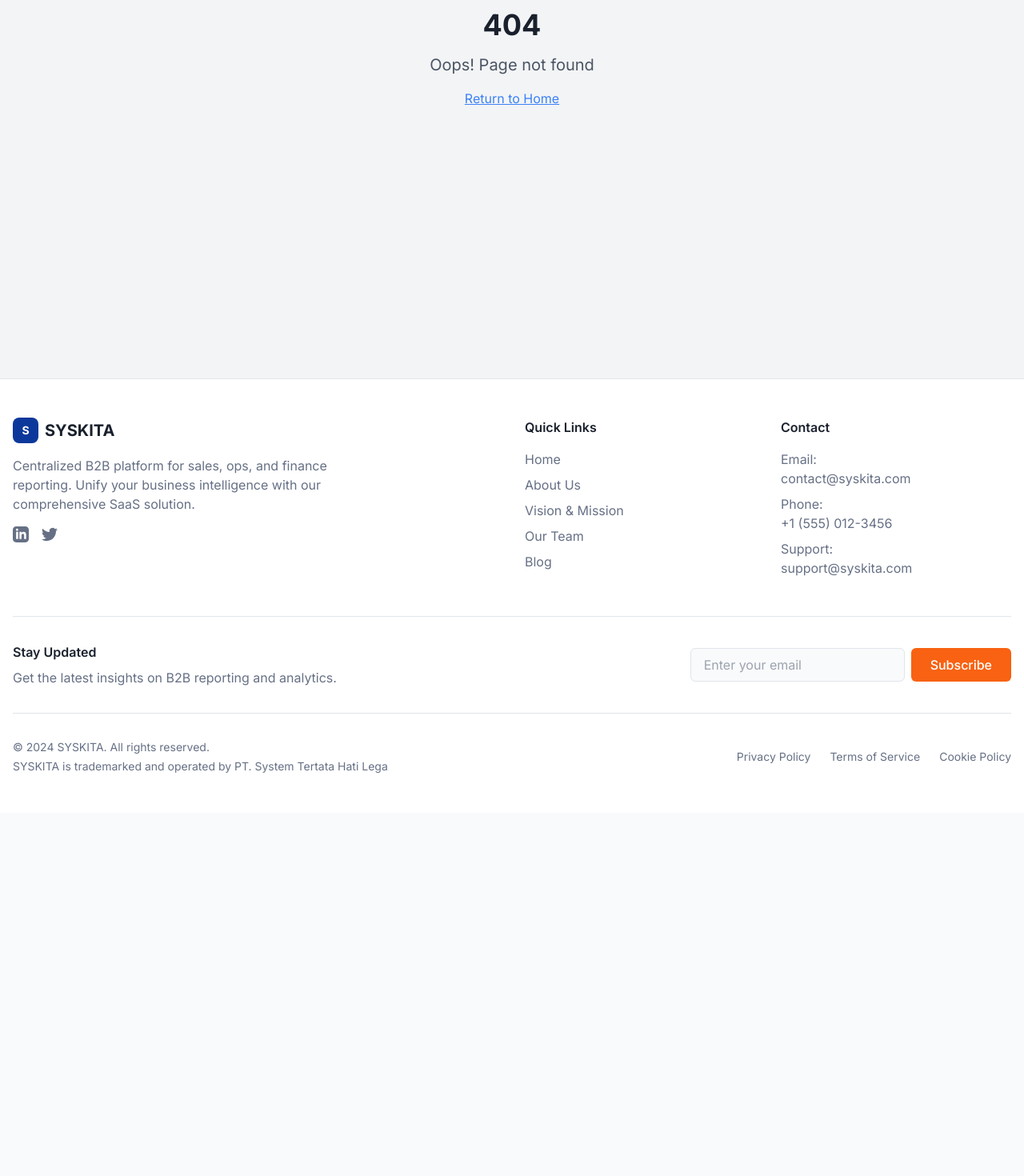
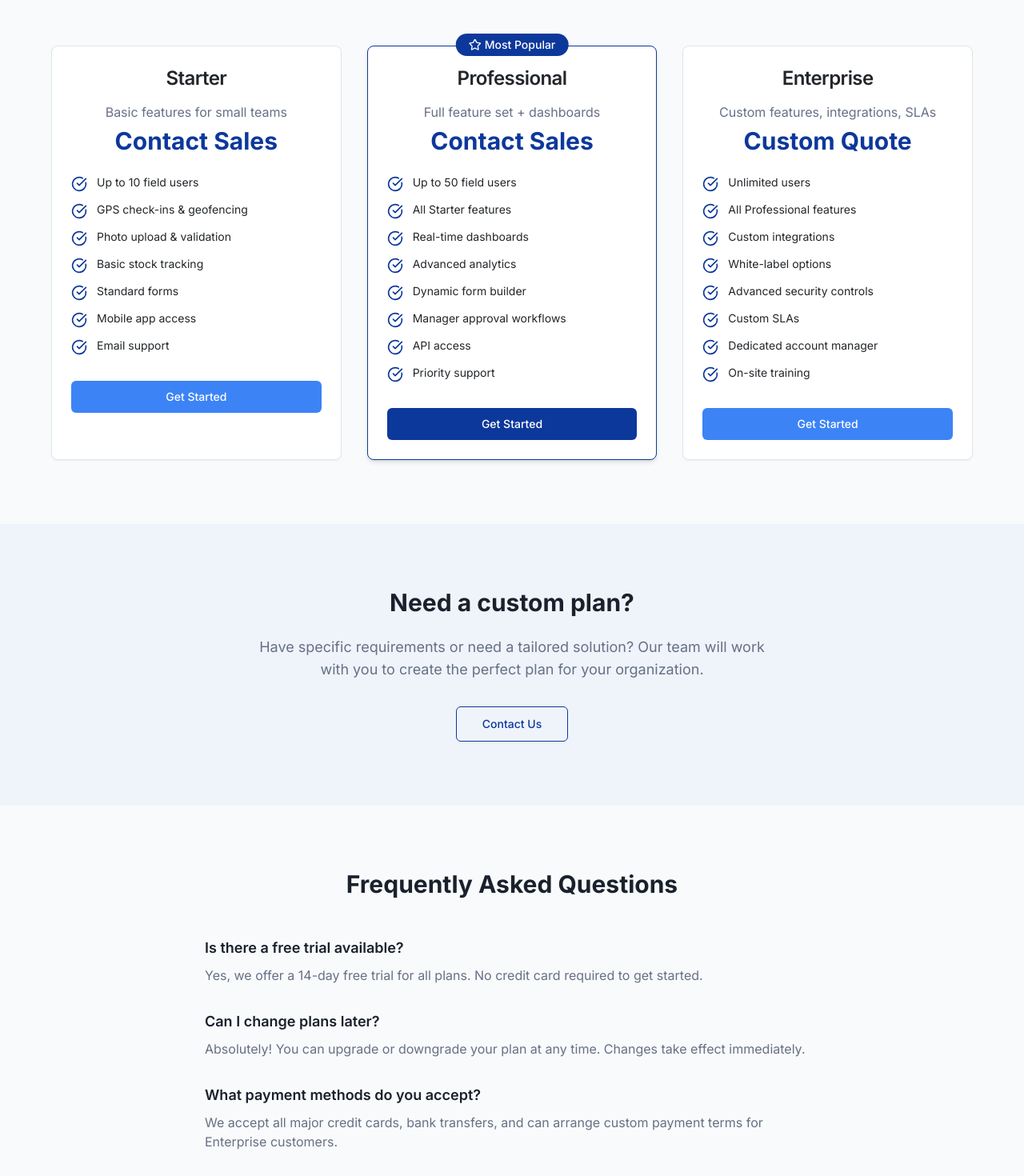
Before and after one commit to Victor-Gondo/syskita-shine-bright, a React (Vite) app: page /merq/pricing in a window 1280 px wide. Shown: the part 400-1870 px from the top of the page at 80% size. Before the commit the page ends 1416 px from the top, so only its background shows below. Built offline with nearby package versions, Linux system fonts and the light colour scheme.

Commit message:
Create MERQ pricing page
Created the MERQ pricing page with a hero section, three pricing cards (Starter, Professional, Enterprise), and a contact CTA. The page was added to the routing.

```diff
--- a/src/App.tsx
+++ b/src/App.tsx
@@ -13,6 +13,7 @@ import MERQ from "./pages/MERQ";
 import MERQFeatures from "./pages/MERQFeatures";
 import MERQUseCases from "./pages/MERQUseCases";
 import MERQIntegrations from "./pages/MERQIntegrations";
+import MERQPricing from "./pages/MERQPricing";
 import Blog from "./pages/Blog";
 import NotFound from "./pages/NotFound";
 
@@ -35,6 +36,7 @@ const App = () => (
             <Route path="/merq/features" element={<MERQFeatures />} />
             <Route path="/merq/use-cases" element={<MERQUseCases />} />
             <Route path="/merq/integrations" element={<MERQIntegrations />} />
+            <Route path="/merq/pricing" element={<MERQPricing />} />
             <Route path="/blog" element={<Blog />} />
             <Route path="*" element={<NotFound />} />
           </Routes>
--- /dev/null
+++ b/src/pages/MERQPricing.tsx
@@ -0,0 +1,173 @@
+import { SEOHead } from "@/components/SEOHead";
+import { Card, CardContent, CardDescription, CardHeader, CardTitle } from "@/components/ui/card";
+import { Button } from "@/components/ui/button";
+import { CheckCircle, Star } from "lucide-react";
+
+const MERQPricing = () => {
+  const pricingPlans = [
+    {
+      name: "Starter",
+      description: "Basic features for small teams",
+      price: "Contact Sales",
+      features: [
+        "Up to 10 field users",
+        "GPS check-ins & geofencing",
+        "Photo upload & validation",
+        "Basic stock tracking",
+        "Standard forms",
+        "Mobile app access",
+        "Email support"
+      ],
+      popular: false
+    },
+    {
+      name: "Professional",
+      description: "Full feature set + dashboards",
+      price: "Contact Sales",
+      features: [
+        "Up to 50 field users",
+        "All Starter features",
+        "Real-time dashboards",
+        "Advanced analytics",
+        "Dynamic form builder",
+        "Manager approval workflows",
+        "API access",
+        "Priority support"
+      ],
+      popular: true
+    },
+    {
+      name: "Enterprise",
+      description: "Custom features, integrations, SLAs",
+      price: "Custom Quote",
+      features: [
+        "Unlimited users",
+        "All Professional features",
+        "Custom integrations",
+        "White-label options",
+        "Advanced security controls",
+        "Custom SLAs",
+        "Dedicated account manager",
+        "On-site training"
+      ],
+      popular: false
+    }
+  ];
+
+  return (
+    <>
+      <SEOHead
+        title="MERQ Pricing | Scalable Plans for Field Management"
+        description="Choose the right MERQ plan for your team. Starter, Professional, and Enterprise options with scalable pricing to grow with your business."
+      />
+
+      {/* Hero Section */}
+      <section className="bg-gradient-to-br from-primary/10 via-background to-secondary/10 py-20">
+        <div className="container mx-auto px-4 text-center">
+          <h1 className="text-4xl md:text-6xl font-bold text-foreground mb-6">
+            Choose the Right Plan for Your Team
+          </h1>
+          <p className="text-xl text-muted-foreground mb-8 max-w-3xl mx-auto">
+            Scalable pricing to grow with your business.
+          </p>
+        </div>
+      </section>
+
+      {/* Pricing Section */}
+      <section className="py-20 bg-background">
+        <div className="container mx-auto px-4">
+          <div className="grid md:grid-cols-3 gap-8 max-w-6xl mx-auto">
+            {pricingPlans.map((plan, index) => (
+              <Card
+                key={index}
+                className={`relative hover:shadow-lg transition-all duration-300 ${
+                  plan.popular ? 'border-primary shadow-md' : ''
+                }`}
+              >
+                {plan.popular && (
+                  <div className="absolute -top-4 left-1/2 transform -translate-x-1/2">
+                    <div className="bg-primary text-primary-foreground px-4 py-1 rounded-full text-sm font-medium flex items-center">
+                      <Star className="w-4 h-4 mr-1" />
+                      Most Popular
+                    </div>
+                  </div>
+                )}
+
+                <CardHeader className="text-center pb-6">
+                  <CardTitle className="text-2xl mb-2">{plan.name}</CardTitle>
+                  <CardDescription className="text-base mb-4">
+                    {plan.description}
+                  </CardDescription>
+                  <div className="text-3xl font-bold text-primary">
+                    {plan.price}
+                  </div>
+                </CardHeader>
+
+                <CardContent>
+                  <ul className="space-y-3 mb-8">
+                    {plan.features.map((feature, idx) => (
+                      <li key={idx} className="flex items-start">
+                        <CheckCircle className="w-5 h-5 text-primary mr-3 flex-shrink-0 mt-0.5" />
+                        <span className="text-sm">{feature}</span>
+                      </li>
+                    ))}
+                  </ul>
+
+                  <Button
+                    className={`w-full ${
+                      plan.popular
+                        ? 'bg-primary hover:bg-primary/90'
+                        : 'bg-secondary hover:bg-secondary/80'
+                    }`}
+                  >
+                    Get Started
+                  </Button>
+                </CardContent>
+              </Card>
+            ))}
+          </div>
+        </div>
+      </section>
+
+      {/* Custom Plan CTA Section */}
+      <section className="py-20 bg-secondary/5">
+        <div className="container mx-auto px-4 text-center">
+          <h2 className="text-3xl font-bold mb-6">Need a custom plan?</h2>
+          <p className="text-lg text-muted-foreground mb-8 max-w-2xl mx-auto">
+            Have specific requirements or need a tailored solution? Our team will work with you to create the perfect plan for your organization.
+          </p>
+          <Button size="lg" variant="outline" className="border-primary text-primary hover:bg-primary hover:text-primary-foreground">
+            Contact Us
+          </Button>
+        </div>
+      </section>
+
+      {/* FAQ Section */}
+      <section className="py-20 bg-background">
+        <div className="container mx-auto px-4">
+          <h2 className="text-3xl font-bold text-center mb-12">Frequently Asked Questions</h2>
+          <div className="max-w-3xl mx-auto space-y-8">
+            <div>
+              <h3 className="text-lg font-semibold mb-2">Is there a free trial available?</h3>
+              <p className="text-muted-foreground">Yes, we offer a 14-day free trial for all plans. No credit card required to get started.</p>
+            </div>
+            <div>
+              <h3 className="text-lg font-semibold mb-2">Can I change plans later?</h3>
+              <p className="text-muted-foreground">Absolutely! You can upgrade or downgrade your plan at any time. Changes take effect immediately.</p>
+            </div>
+            <div>
+              <h3 className="text-lg font-semibold mb-2">What payment methods do you accept?</h3>
+              <p className="text-muted-foreground">We accept all major credit cards, bank transfers, and can arrange custom payment terms for Enterprise customers.</p>
+            </div>
+            <div>
+              <h3 className="text-lg font-semibold mb-2">Is training included?</h3>
+              <p className="text-muted-foreground">Professional plans include online training resources. Enterprise plans include dedicated onboarding and on-site training options.</p>
+            </div>
+          </div>
+        </div>
+      </section>
+    </>
+  );
+};
+
+export default MERQPricing;
```
